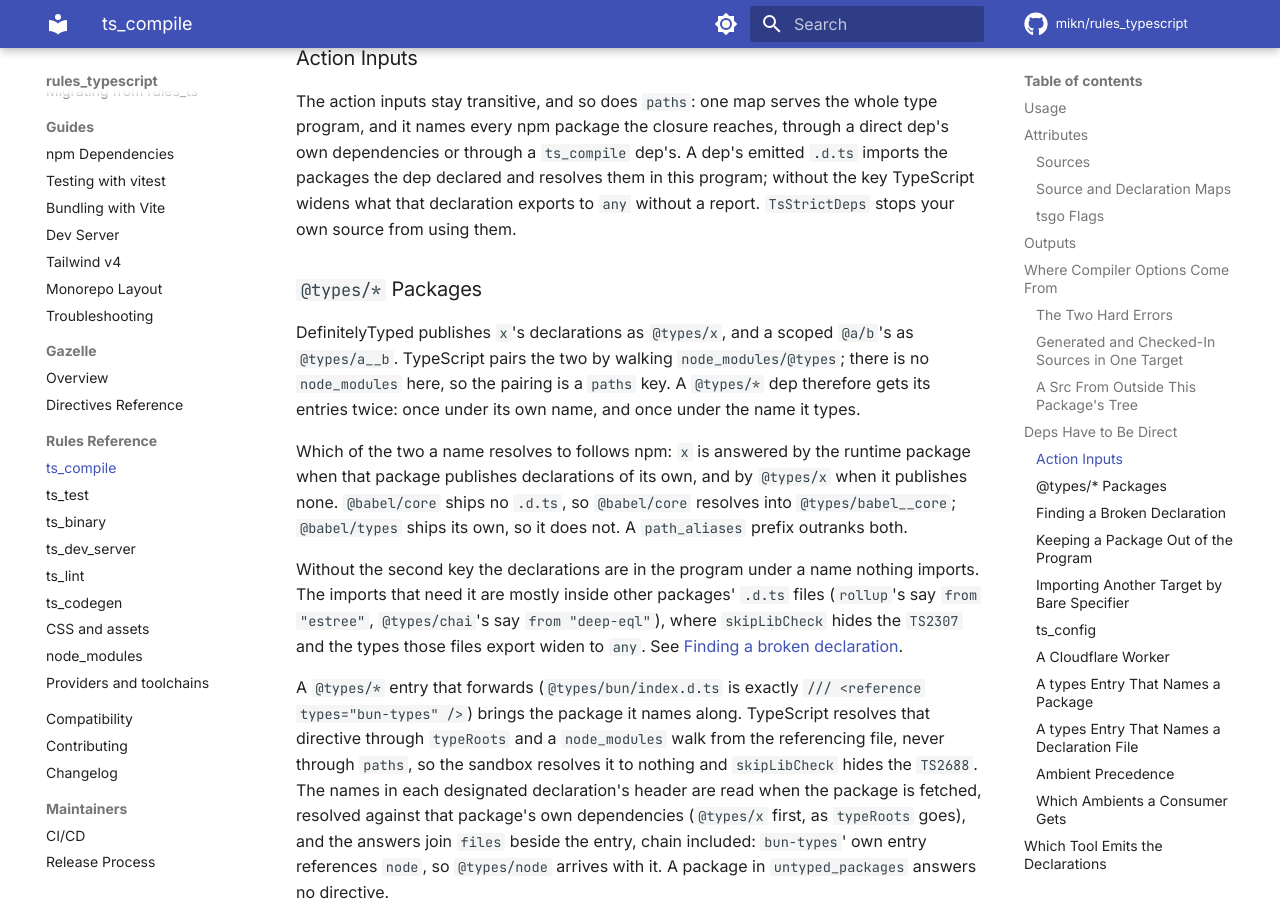
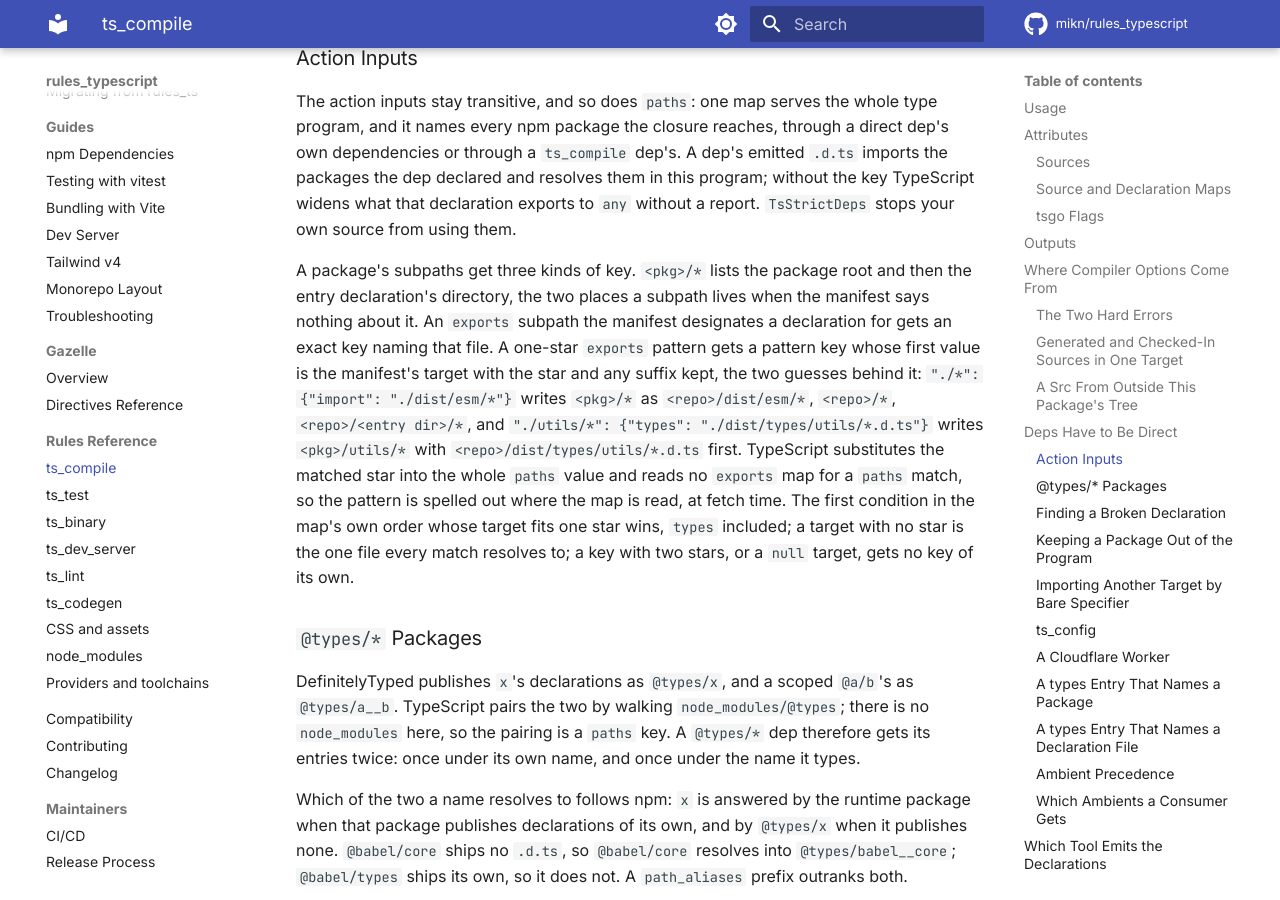
Before and after one commit to mikn/rules_typescript, an MkDocs documentation site: the page built from docs/rules/ts-compile.md, in a window 1280 px wide and 900 px high, scrolled down 7369 px. Built offline with MkDocs 1.6.1 and Material for MkDocs 9.7.7, drawn with Linux system fonts in a browser that asks for light colours; comment, search, counter and statistics services are not loaded.

Commit message:
fix(npm): map a package's exports subpath patterns into paths
The generated tsconfig answered `pkg/sub` from a `pkg/*` wildcard over the
package root and the entry's directory, and npm_import dropped every
`exports` key or target holding a star, so a package mapping `./*` to
`./dist/esm/*` had no key reaching a declaration only that pattern maps:
TypeScript substitutes a `paths` match into the value and reads no `exports`
for it, and the sandbox has no node_modules to fall back to.

npm_import reads each one-star `exports` key into `subpath_patterns` (the
first condition in the map's own order whose target fits one star, checked
at the directory before the star; a starless target is the file every match
resolves to), ts_npm_package carries it into NpmPackageInfo, and ts_compile
and ide_tsconfig write `pkg/<subpath>` with the target first, star and
suffix kept, and the wildcard's two guesses behind it.

```diff
--- a/docs/rules/ts-compile.md
+++ b/docs/rules/ts-compile.md
@@ -290,6 +290,22 @@ direct dep's own dependencies or through a `ts_compile` dep's. A dep's emitted
 `.d.ts` imports the packages the dep declared and resolves them in this
 program; without the key TypeScript widens what that declaration exports to
 `any` without a report. `TsStrictDeps` stops your own source from using them.
+
+A package's subpaths get three kinds of key. `<pkg>/*` lists the package root
+and then the entry declaration's directory, the two places a subpath lives when
+the manifest says nothing about it. An `exports` subpath the manifest designates
+a declaration for gets an exact key naming that file. A one-star `exports`
+pattern gets a pattern key whose first value is the manifest's target with the
+star and any suffix kept, the two guesses behind it:
+`"./*": {"import": "./dist/esm/*"}` writes `<pkg>/*` as `<repo>/dist/esm/*`,
+`<repo>/*`, `<repo>/<entry dir>/*`, and
+`"./utils/*": {"types": "./dist/types/utils/*.d.ts"}` writes `<pkg>/utils/*`
+with `<repo>/dist/types/utils/*.d.ts` first. TypeScript substitutes the matched
+star into the whole `paths` value and reads no `exports` map for a `paths`
+match, so the pattern is spelled out where the map is read, at fetch time. The
+first condition in the map's own order whose target fits one star wins, `types`
+included; a target with no star is the one file every match resolves to; a key
+with two stars, or a `null` target, gets no key of its own.
 
 ### `@types/*` Packages
 
```
Also changed, not shown: changelog.d/npm-exports-patterns.md (added, +18 -0 lines), docs/getting-started/ide-setup.md (+6 -3 lines), docs/guides/npm.md (+7 -4 lines), tsconfig.json, 13 other files.
